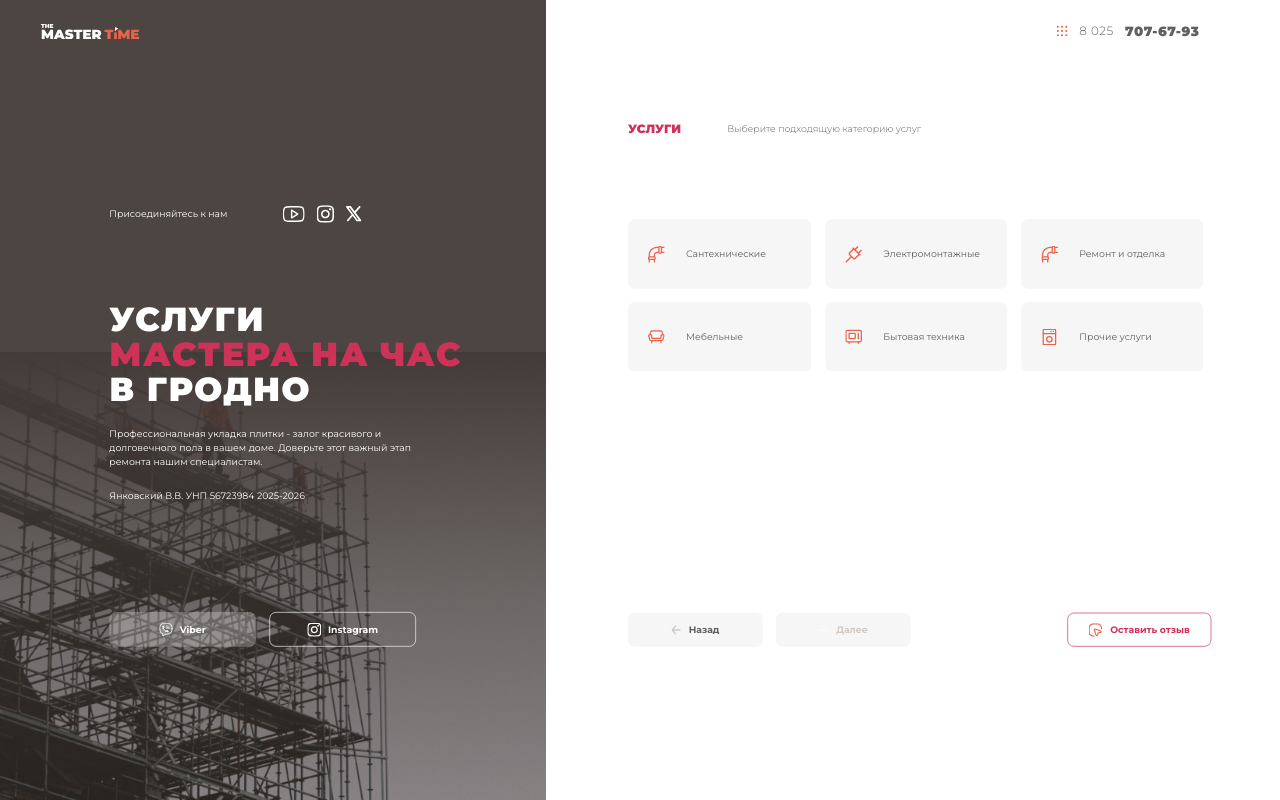
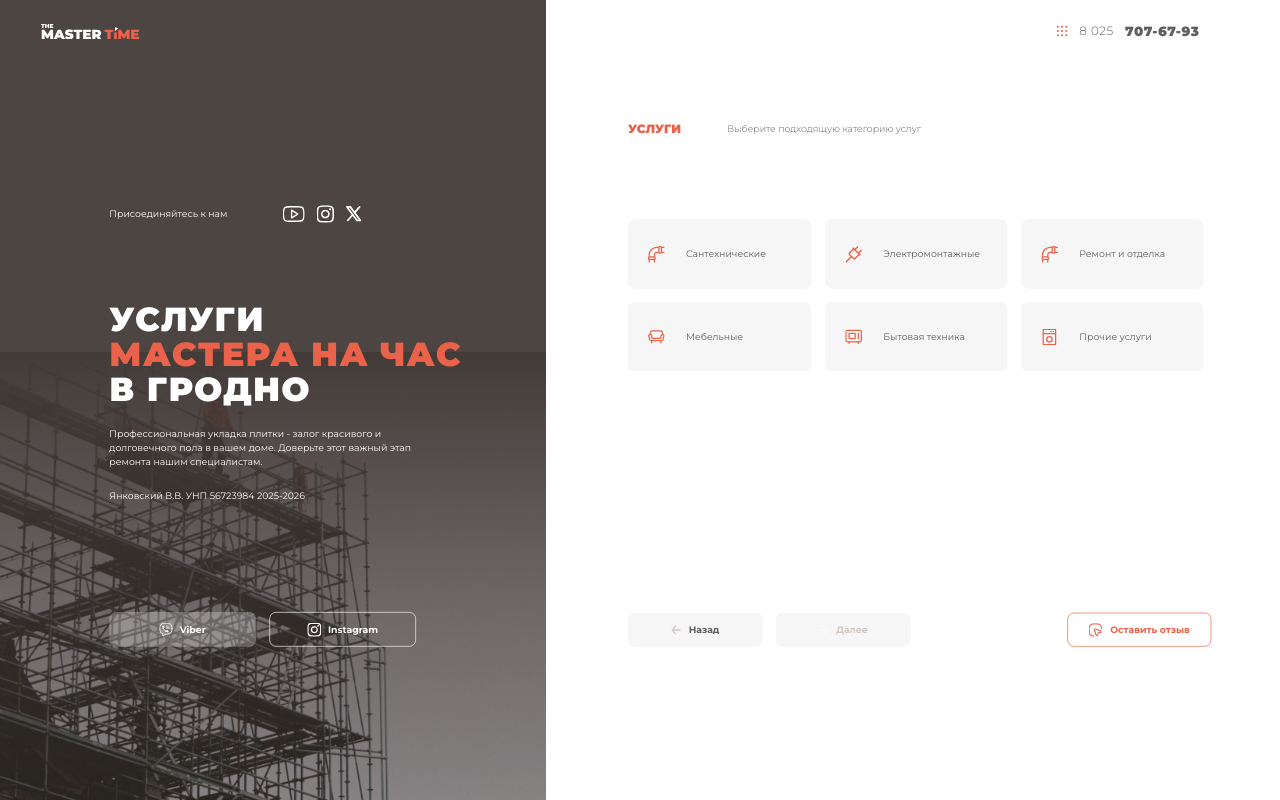
Before and after one commit to jankowski-dev/The_master.time_site, a website: page index.html in a window 1280 px wide. Drawn offline with Linux system fonts and the light colour scheme; no server answers.

Commit message:
Replace accent colour

```diff
--- a/css/styles.css
+++ b/css/styles.css
@@ -1,5 +1,5 @@
 :root {
-  --accent: #CE3259;
+  --accent: #EA6249;
   --white: #FFFFFF;
   --gray-bg: #F6F6F6;
   --light-accent: #F9ECE7;
```
